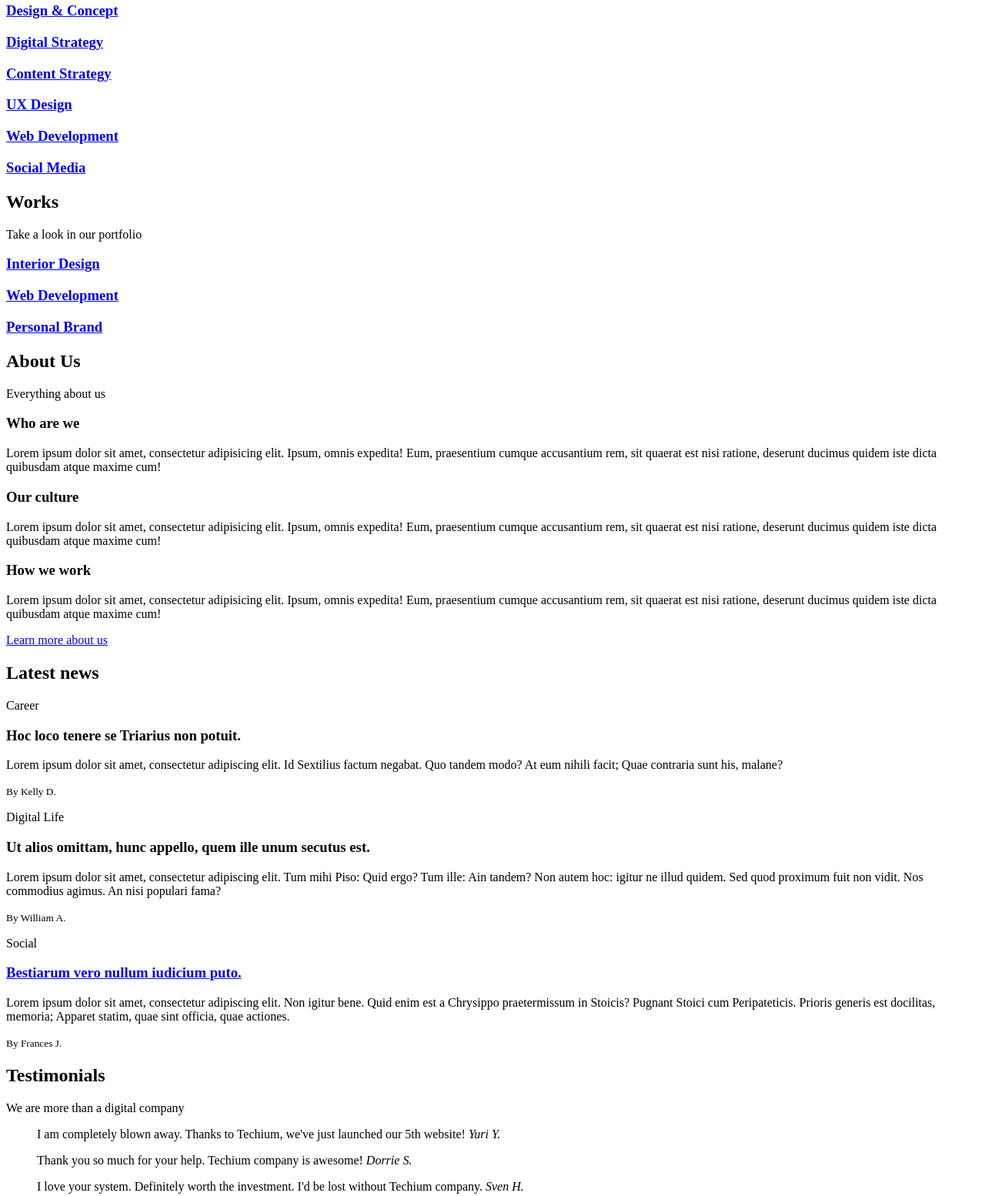
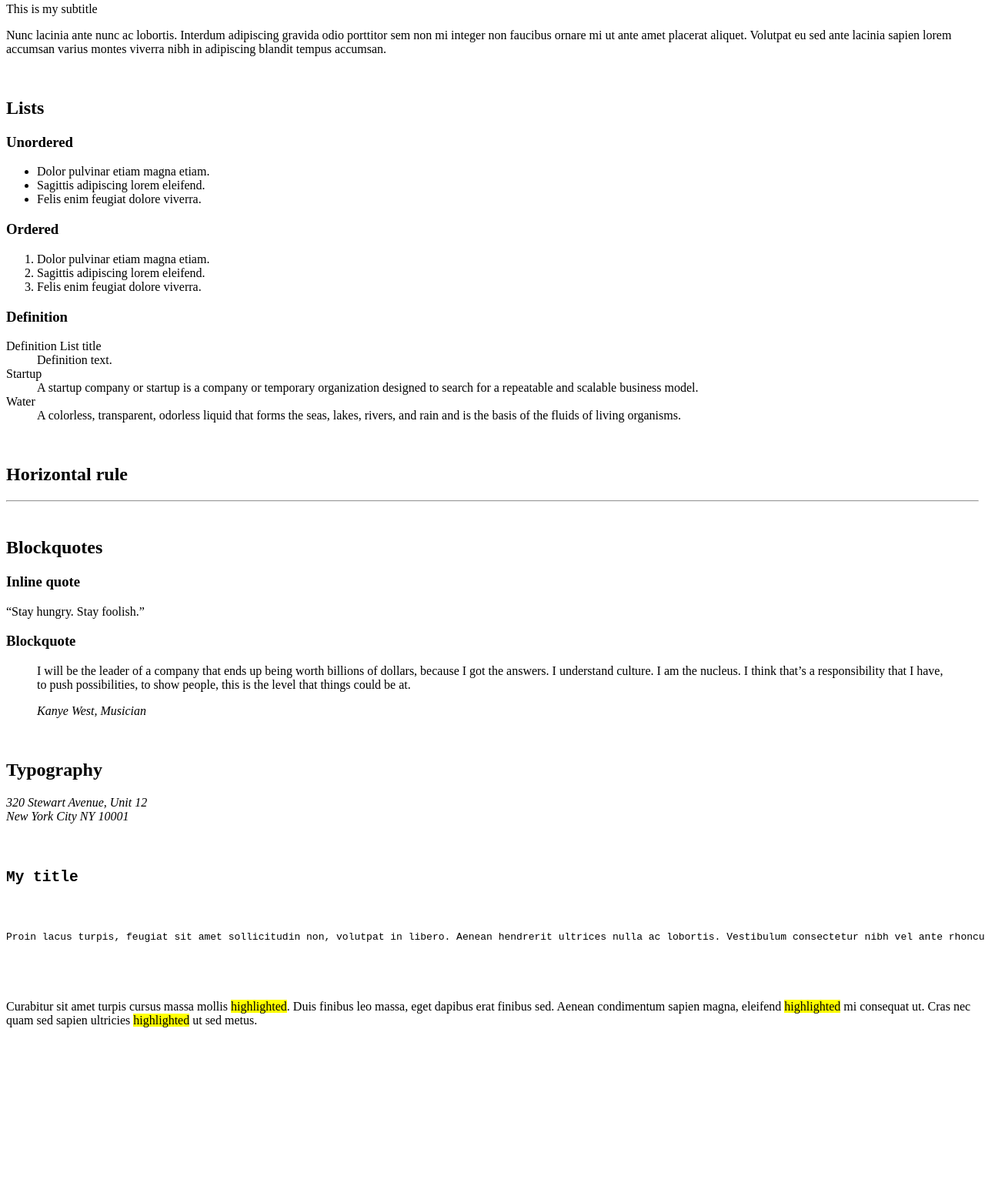
Before and after one commit to terry677/alx-frontend, a plain HTML site: page 0x00-html_advanced/31-index.html in a window 1280 px wide. Shown: the part 413-1967 px from the top of the page at 77% size. After the commit the page ends 1764 px from the top, so only its background shows below. Drawn offline with Linux system fonts and the light colour scheme.

Commit message:
added task 32

```diff
--- a/0x00-html_advanced/31-index.html
+++ b/0x00-html_advanced/31-index.html
@@ -12,244 +12,137 @@
     <link rel="icon" type="image/png" href="./favicon.png" />
   </head>
   <body>
+    <header></header>
+    <main>
+      <section>
+        <header><h2>Headings</h2></header>
+        <h1>Heading level 1</h1>
+        <h2>Heading level 2</h2>
+        <h3>Heading level 3</h3>
+        <h4>Heading level 4</h4>
+        <h5>Heading level 5</h5>
+        <h6>Heading level 6</h6>
+      </section>
+      <section>
         <header>
+          <h2>Paragraph</h2>
+        </header>
+        <h2>Heading with a subtitle</h2>
+        <p>This is my subtitle</p>
+        <p>
+          Nunc lacinia ante nunc ac lobortis. Interdum adipiscing gravida odio
+          porttitor sem non mi integer non faucibus ornare mi ut ante amet
+          placerat aliquet. Volutpat eu sed ante lacinia sapien lorem accumsan
+          varius montes viverra nibh in adipiscing blandit tempus accumsan.
+        </p>
+      </section>
+
+      <br />
+      <!-- Lists -->
+      <section>
+        <header>
+          <h2>Lists</h2>
           <div>
-        <div>
-          <a href="/"><span>Techium</span></a>
-        </div>
-        <nav>
+            <h3>Unordered</h3>
             <ul>
-            <li><a href="/">Home</a></li>
-            <li><a href="#services">Services</a></li>
-            <li><a href="#works">Works</a></li>
-            <li><a href="#about">About</a></li>
-            <li><a href="#latest_news">Latest news</a></li>
-            <li><a href="#testimonials">Testimonials</a></li>
-            <li><a href="#contact">Contact</a></li>
+              <li>Dolor pulvinar etiam magna etiam.</li>
+              <li>Sagittis adipiscing lorem eleifend.</li>
+              <li>Felis enim feugiat dolore viverra.</li>
             </ul>
-        </nav>
+            <h3>Ordered</h3>
+            <ol>
+              <li>Dolor pulvinar etiam magna etiam.</li>
+              <li>Sagittis adipiscing lorem eleifend.</li>
+              <li>Felis enim feugiat dolore viverra.</li>
+            </ol>
+            <h3>Definition</h3>
+            <dl>
+              <dt>Definition List title</dt>
+              <dd>Definition text.</dd>
+              <dt>Startup</dt>
+              <dd>
+                A startup company or startup is a company or temporary
+                organization designed to search for a repeatable and scalable
+                business model.
+              </dd>
+              <dt>Water</dt>
+              <dd>
+                A colorless, transparent, odorless liquid that forms the seas,
+                lakes, rivers, and rain and is the basis of the fluids of living
+                organisms.
+              </dd>
+            </dl>
           </div>
         </header>
-    <main>
-      <h1>Homepage</h1>
+      </section>
+
+      <br />
+      <!-- Horizontal rule -->
       <section>
+        <header>
+          <h2>Horizontal rule</h2>
+        </header>
         <div>
-          <h2>We help you build your brand!</h2>
-          <a href="#">Get started</a>
+          <hr />
         </div>
       </section>
+
+      <br />
+      <!-- Blockquotes -->
       <section>
-        <div>
         <header>
-            <h2>Services</h2>
-            <p>We work with you</p>
+          <h2>Blockquotes</h2>
         </header>
         <div>
-            <h3><a href="#">Design & Concept</a></h3>
-            <h3><a href="#">Digital Strategy</a></h3>
-            <h3><a href="#">Content Strategy</a></h3>
-            <h3><a href="#">UX Design</a></h3>
-            <h3><a href="#">Web Development</a></h3>
-            <h3><a href="#">Social Media</a></h3>
+          <h3>Inline quote</h3>
+          <q>Stay hungry. Stay foolish.</q>
         </div>
+        <div>
+          <h3>Blockquote</h3>
+          <blockquote>
+            <p>
+              I will be the leader of a company that ends up being worth
+              billions of dollars, because I got the answers. I understand
+              culture. I am the nucleus. I think that’s a responsibility that I
+              have, to push possibilities, to show people, this is the level
+              that things could be at.
+            </p>
+            <cite>Kanye West, Musician</cite>
+          </blockquote>
         </div>
       </section>
+
+      <br />
+      <!-- Typography -->
       <section>
-        <div>
         <header>
-            <h2>Works</h2>
-            <p>Take a look in our portfolio</p>
+          <h2>Typography</h2>
         </header>
-          <div>
-            <article>
-              <h3><a href="#">Interior Design</a></h3>
-            </article>
-            <article>
-              <h3><a href="#">Web Development</a></h3>
-            </article>
-            <article>
-              <h3><a href="#">Personal Brand</a></h3>
-            </article>
-          </div>
-        </div>
-      </section>
-      <section>
-        <div>
-          <header>
-            <h2>About Us</h2>
-            <p>Everything about us</p>
-          </header>
-          <div>
-            <h3>Who are we</h3>
-            <p>
-              Lorem ipsum dolor sit amet, consectetur adipisicing elit. Ipsum,
-              omnis expedita! Eum, praesentium cumque accusantium rem, sit
-              quaerat est nisi ratione, deserunt ducimus quidem iste dicta
-              quibusdam atque maxime cum!
-            </p>
-            <h3>Our culture</h3>
-            <p>
-              Lorem ipsum dolor sit amet, consectetur adipisicing elit. Ipsum,
-              omnis expedita! Eum, praesentium cumque accusantium rem, sit
-              quaerat est nisi ratione, deserunt ducimus quidem iste dicta
-              quibusdam atque maxime cum!
-            </p>
-            <h3>How we work</h3>
-            <p>
-              Lorem ipsum dolor sit amet, consectetur adipisicing elit. Ipsum,
-              omnis expedita! Eum, praesentium cumque accusantium rem, sit
-              quaerat est nisi ratione, deserunt ducimus quidem iste dicta
-              quibusdam atque maxime cum!
-            </p>
-          </div>
-          <a href="about.html">Learn more about us </a>
-        </div>
-      </section>
-      <section>
-        <div>
-          <header>
-            <h2>Latest news</h2>
-          </header>
-          <div>
-            <article>
-              <p>Career</p>
-              <h3>Hoc loco tenere se Triarius non potuit.</h3>
-              <p>
-                Lorem ipsum dolor sit amet, consectetur adipiscing elit. Id
-                Sextilius factum negabat. Quo tandem modo? At eum nihili facit;
-                Quae contraria sunt his, malane?
-              </p>
-              <small>By Kelly D.</small>
-            </article>
-            <article>
-              <p>Digital Life</p>
-              <h3>
-                Ut alios omittam, hunc appello, quem ille unum secutus est.
-              </h3>
-              <p>
-                Lorem ipsum dolor sit amet, consectetur adipiscing elit. Tum
-                mihi Piso: Quid ergo? Tum ille: Ain tandem? Non autem hoc:
-                igitur ne illud quidem. Sed quod proximum fuit non vidit. Nos
-                commodius agimus. An nisi populari fama?
-              </p>
-              <small>By William A.</small>
-            </article>
-            <article>
-              <p>Social</p>
-              <h3><a href="#">Bestiarum vero nullum iudicium puto.</a></h3>
-              <p>
-                Lorem ipsum dolor sit amet, consectetur adipiscing elit. Non
-                igitur bene. Quid enim est a Chrysippo praetermissum in Stoicis?
-                Pugnant Stoici cum Peripateticis. Prioris generis est docilitas,
-                memoria; Apparet statim, quae sint officia, quae actiones.
-              </p>
-              <small>By Frances J.</small>
-            </article>
-          </div>
-        </div>
-      </section>
-      <section>
-        <div>
-          <header>
-            <h2>Testimonials</h2>
-            <p>We are more than a digital company</p>
-          </header>
-          <div>
-            <article>
-              <blockquote>
-                <p>
-                  I am completely blown away. Thanks to Techium, we've just
-                  launched our 5th website! <cite>Yuri Y.</cite>
-                </p>
-              </blockquote>
-            </article>
-            <article>
-              <blockquote>
-                <p>
-                  Thank you so much for your help. Techium company is awesome!
-                  <cite>Dorrie S.</cite>
-                </p>
-              </blockquote>
-            </article>
-            <article>
-              <blockquote>
-                <p>
-                  I love your system. Definitely worth the investment. I'd be
-                  lost without Techium company. <cite>Sven H.</cite>
-                </p>
-              </blockquote>
-              <br />
-              <!--Typography-->
-              <section>
-                <header><h2>Typography</h2></header>
         <div>
           <address>
             320 Stewart Avenue, Unit 12 <br />
-                    New York City <br />
-                    NY <br />
-                    10001
+            New York City NY 10001
           </address>
         </div>
         <div>
-                  <pre><code>
+          <pre>
+			    <code>
 					<h2>My title</h2>
 					<p>Proin lacus turpis, feugiat sit amet sollicitudin non, volutpat in libero. Aenean hendrerit ultrices nulla ac lobortis. Vestibulum consectetur nibh vel ante rhoncus faucibus.</p>
-                </code></pre>
+				</code>
+			</pre>
         </div>
         <div>
           <p>
             Curabitur sit amet turpis cursus massa mollis
-                    <mark>highlighted</mark>. Duis finibus leo massa, eget
-                    dapibus erat finibus sed. Aenean condimentum sapien magna,
-                    eleifend <mark>highlighted</mark> mi consequat ut. Cras nec
-                    quam sed sapien ultricies <mark>highlighted</mark> ut sed
-                    metus.
+            <mark>highlighted</mark>. Duis finibus leo massa, eget dapibus erat
+            finibus sed. Aenean condimentum sapien magna, eleifend
+            <mark>highlighted</mark> mi consequat ut. Cras nec quam sed sapien
+            ultricies <mark>highlighted</mark> ut sed metus.
           </p>
         </div>
       </section>
-            </article>
-          </div>
-        </div>
-      </section>
-      <section>
-        <div>
-          <header>
-            <h2>Contact</h2>
-            <p>We like to know new people</p>
-          </header>
-          <div>
-            <p>
-              Lorem ipsum dolor sit amet, consectetur adipiscing elit. Id
-              Sextilius factum negabat. Quo tandem modo? At eum nihili facit;
-              Quae contraria sunt his, malane?
-            </p>
-            <a href="contact.html">Get in touch </a>
-          </div>
-        </div>
-      </section>
     </main>
-    <footer>
-      <address>234 Washington Street <br />Urbana, Illinois</address>
-      <div>
-        <ul>
-          <li>
-            <a href="https://www.facebook.com/HolbertonSchool/">Facebook</a>
-          </li>
-          <li><a href="https://twitter.com/holbertonschool">Twitter</a></li>
-          <li>
-            <a href="https://www.instagram.com/holbertonschool/">Instagram</a>
-          </li>
-        </ul>
-      </div>
-      <hr />
-      <p>© 2020 Techium, made with ♥ by students at Holberton School.</p>
-      <div>
-        <ul>
-          <li><a href="#">Terms of Use</a></li>
-          <li><a href="#">Privacy Policy</a></li>
-          <li><a href="#">Cookie Policy</a></li>
-        </ul>
-      </div>
-    </footer>
+    <footer></footer>
   </body>
 </html>
```
Lines whose indentation alone changed are shown as unchanged.
